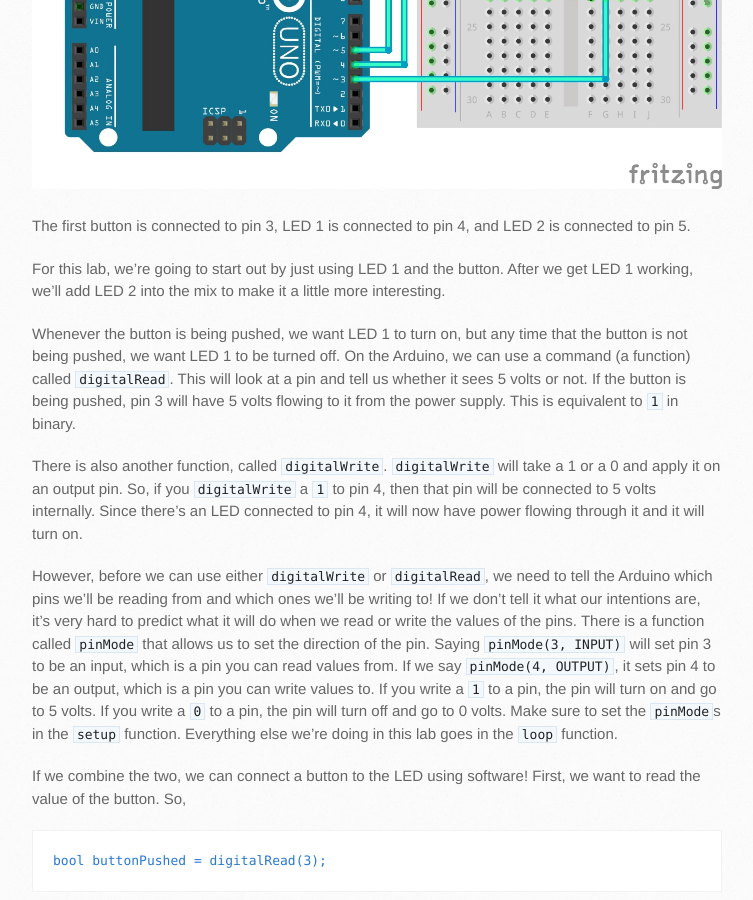
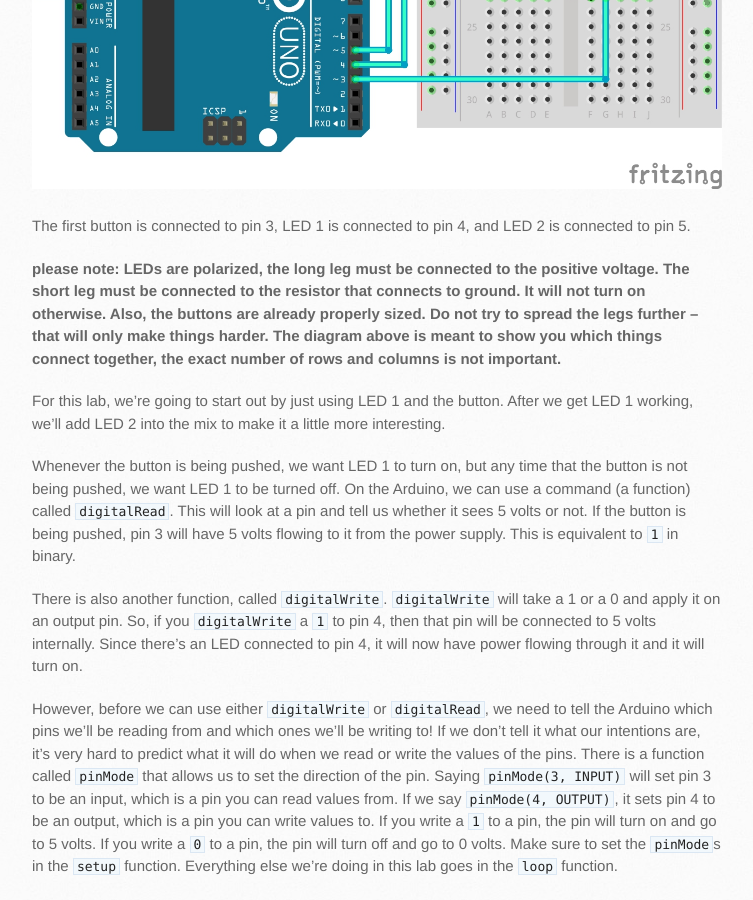
Before and after one commit to TTU-CSC/ttu-csc.github.com, a Jekyll site: the page built from _posts/2015-05-12-lab-1-IO.markdown, in a window 1280 px wide and 900 px high, scrolled down 756 px. Shown: the whole window, without its empty margins (138-891 px from the left). Built offline with Jekyll 4.4.1, drawn with Linux system fonts in a browser that asks for light colours.

Commit message:
Update 2015-05-12-lab-1-IO.markdown

```diff
--- a/_posts/2015-05-12-lab-1-IO.markdown
+++ b/_posts/2015-05-12-lab-1-IO.markdown
@@ -11,6 +11,8 @@
 ![Lab 1 diagram]({{site.url}}/images/lab_1.jpg)
 
 The first button is connected to pin 3, LED 1 is connected to pin 4, and LED 2 is connected to pin 5.
+
+**please note: LEDs are polarized, the long leg must be connected to the positive voltage. The short leg must be connected to the resistor that connects to ground. It will not turn on otherwise. Also, the buttons are already properly sized. Do not try to spread the legs further -- that will only make things harder. The diagram above is meant to show you which things connect together, the exact number of rows and columns is not important.**
 
 For this lab, we're going to start out by just using LED 1 and the button. After we get LED 1 working, we'll add LED 2 into the mix to make it a little more interesting.
 
```
